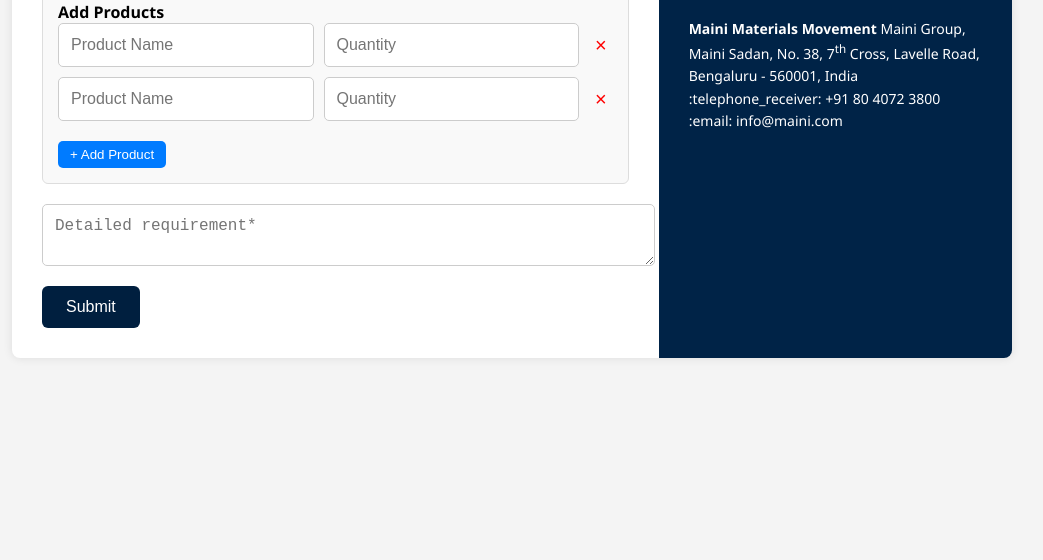
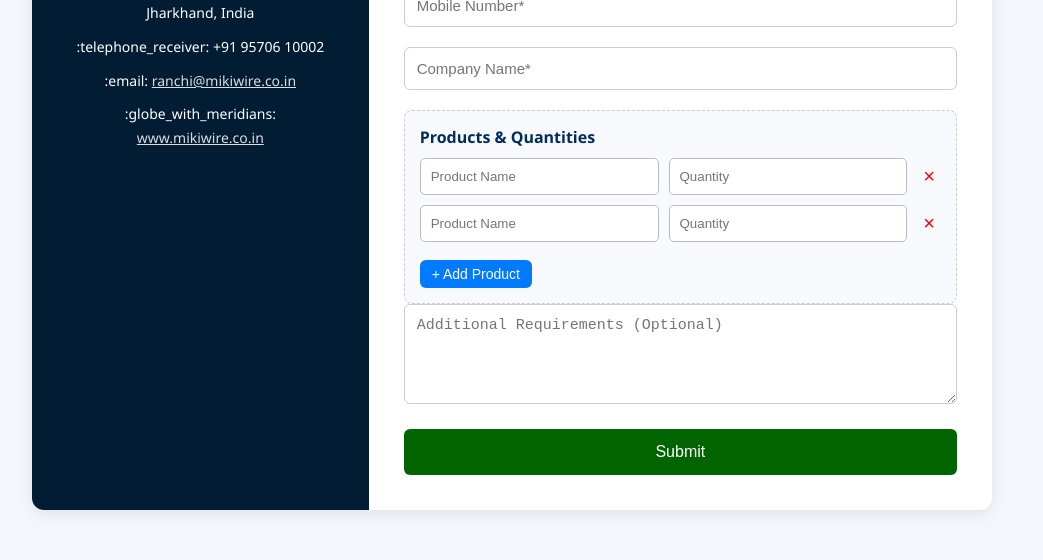
Before and after one commit to Shruthi-61/miki-form, a plain HTML site: page index.html in a window 1280 px wide. Shown: the part 368-928 px from the top of the page, without its empty margins (128-1171 px from the left). Before the commit the page ends 800 px from the top, so only its background shows below. Drawn offline with Linux system fonts and the light colour scheme.

Commit message:
Update index.html

```diff
--- a/index.html
+++ b/index.html
@@ -2,54 +2,94 @@
 <html lang="en">
 <head>
   <meta charset="UTF-8" />
-<title>Get a Quote</title>
+  <meta name="viewport" content="width=device-width, initial-scale=1.0"/>
+  <title>Get a Quote - Miki Wire Works</title>
   <style>
+    * {
+      box-sizing: border-box;
+    }
     body {
       font-family: 'Segoe UI', sans-serif;
-     background-color: #F4F4F4;
       margin: 0;
       padding: 0;
+      background-color: #F3F6FB;
     }
-   .container {
+    .wrapper {
       display: flex;
-     flex-direction: row;
-     max-width: 1000px;
+      flex-wrap: wrap;
+      max-width: 960px;
       margin: 50px auto;
-     background-color: #fff;
-     border-radius: 8px;
-     box-shadow: 0 0 10px rgba(0, 0, 0, 0.1);
+      background: #fff;
+      border-radius: 12px;
+      box-shadow: 0 4px 14px rgba(0,0,0,0.08);
       overflow: hidden;
+    }
+    .info-section {
+      flex: 1;
+      background-color: #011C33;
+      color: white;
+      padding: 30px;
+      display: flex;
+      flex-direction: column;
+      justify-content: flex-start;
+      align-items: center;
+      text-align: center;
+    }
+    .info-section img {
+      width: 150px;
+      margin-bottom: 20px;
+      border-radius: 10px;
+    }
+    .info-section h3 {
+      font-size: 20px;
+      margin-bottom: 20px;
+    }
+    .info-section p {
+      font-size: 14px;
+      line-height: 1.7;
+      margin: 5px 0;
+    }
+    .info-section a {
+      color: #ddd;
+      text-decoration: underline;
     }
     .form-section {
       flex: 2;
-     padding: 30px;
+      padding: 35px;
     }
-   .form-section h2 {
-     font-size: 28px;
-     margin-bottom: 20px;
+    h2 {
+      text-align: center;
+      margin-bottom: 25px;
+      color: #003366;
     }
-   .form-grid {
-     display: grid;
-     grid-template-columns: 1fr 1fr;
+    .form-group {
+      display: flex;
+      flex-wrap: wrap;
       gap: 20px;
     }
-   .form-grid textarea,
-   #product-section {
-     grid-column: span 2;
+    .form-group input,
+    .form-group textarea {
+      flex: 1 1 100%;
+      padding: 12px;
+      font-size: 15px;
+      border: 1px solid #ccc;
+      border-radius: 6px;
     }
-   .form-grid input,
-   .form-grid textarea {
-     width: 100%;
-     padding: 12px;
-     border: 1px solid #ccc;
-     border-radius: 5px;
-     font-size: 16px;
+    textarea {
+      resize: vertical;
+      min-height: 100px;
     }
     #product-section {
-     background: #F9F9F9;
+      margin-top: 20px;
+      background-color: #F8F9FC;
       padding: 15px;
-     border: 1px solid #ddd;
-     border-radius: 6px;
+      border: 1px dashed #ccc;
+      border-radius: 8px;
+    }
+    #product-section h3 {
+      margin: 0 0 10px;
+      font-size: 16px;
+      color: #002D5D;
     }
     .product-row {
       display: flex;
@@ -58,90 +98,87 @@
     }
     .product-row input {
       flex: 1;
+      padding: 10px;
+      border-radius: 5px;
+      border: 1px solid #bbb;
     }
     .remove-btn {
       background: none;
       border: none;
+      font-size: 20px;
       color: red;
-     font-size: 20px;
       cursor: pointer;
     }
     .add-product {
+      margin-top: 8px;
+      padding: 6px 12px;
+      font-size: 14px;
       background-color: #007BFF;
       color: white;
-     padding: 6px 12px;
-     border: none;
-     border-radius: 5px;
-     cursor: pointer;
-     margin-top: 10px;
-   }
-   .submit-button {
-     margin-top: 20px;
-     background-color: #001F3F;
-     color: #fff;
-     padding: 12px 24px;
       border: none;
       border-radius: 6px;
       cursor: pointer;
+    }
+    .submit-btn {
+      width: 100%;
+      background: #006400;
+      color: white;
+      padding: 14px;
       font-size: 16px;
+      border: none;
+      border-radius: 6px;
+      margin-top: 25px;
+      cursor: pointer;
     }
-   .submit-button:hover {
-     background-color: #003366;
+    .submit-btn:hover {
+      background: #004D00;
     }
-   .contact-section {
-     flex: 1;
-     background-color: #002347;
-     color: #fff;
-     padding: 30px;
-     display: flex;
+    @media (max-width: 768px) {
+      .wrapper {
         flex-direction: column;
-     justify-content: center;
       }
-   .contact-section img {
-     max-width: 120px;
-     margin-bottom: 20px;
+      .info-section,
+      .form-section {
+        flex: 1 1 100%;
       }
-   .contact-section p {
-     font-size: 14px;
-     line-height: 1.6;
     }
   </style>
 </head>
 <body>
-<div class="container">
+<div class="wrapper">
+  <div class="info-section">
+    <img src="https://mikiwires.file.force.com/sfc/dist/version/renditionDownload?rendition=ORIGINAL_Png&versionId=068Ho00000c8qPv&operationContext=DELIVERY&contentId=05THo00002K9SZH&page=0&d=/a/Ho000001sjlS/TwPD6c_yCbrHwhuGLw7MfvqBdUBTdOqapUeyzm3itoc&oid=00DHo00000AIQV6&dpt=null&viewId=" alt="Miki Logo">
+    <h3>We would love to welcome you to our office</h3>
+    <p><strong>Miki Wire Works Pvt. Ltd.</strong></p>
+    <p>At & P.O. Mahilong, Ranchi - 835013,<br>Jharkhand, India</p>
+    <p>:telephone_receiver: +91 95706 10002</p>
+    <p>:email: <a href="mailto:ranchi@mikiwire.co.in">ranchi@mikiwire.co.in</a></p>
+    <p>:globe_with_meridians: <a href="https://www.mikiwire.co.in" target="_blank">www.mikiwire.co.in</a></p>
+  </div>
   <div class="form-section">
-<h2>Get a Quote</h2>
-<form action="https://webto.salesforce.com/servlet/servlet.WebToLead?encoding=UTF-8&orgId=00DKZ000006jHtt"
-         method="POST" onsubmit="return prepareForm()">
-<input type="hidden" name="oid" value="00DKZ000006jHtt">
-<input type="hidden" name="retURL" value="https://www.mainimaterials.com/thank-you.html">
-       <div class="form-grid">
+    <h2>Request a Quote</h2>
+    <form action="https://webto.salesforce.com/servlet/servlet.WebToLead?encoding=UTF-8&orgId=00DHo00000AIQV6" method="POST" onsubmit="return prepareForm()">
+      <input type="hidden" name="oid" value="00DHo00000AIQV6">
+      <input type="hidden" name="retURL" value="https://google.com">
+      <input type="hidden" name="lead_source" value="Website">
+      <div class="form-group">
         <input type="text" name="first_name" placeholder="First Name*" required />
         <input type="text" name="last_name" placeholder="Last Name*" required />
-<input type="email" name="email" placeholder="Enter your email*" required />
-<input type="tel" name="mobile" placeholder="Contact*" required />
-<input type="text" name="company" id="company" placeholder="Organization*" required />
-       <!-- Product section -->
+        <input type="email" name="email" placeholder="Email*" required />
+        <input type="tel" name="mobile" placeholder="Mobile Number*" required />
+        <input type="text" name="company" placeholder="Company Name*" required />
+      </div>
       <div id="product-section">
-<strong>Add Products</strong>
+        <h3>Products & Quantities</h3>
         <div id="product-list"></div>
         <button type="button" class="add-product" onclick="addProductRow()">+ Add Product</button>
       </div>
-       <!-- Hidden field to store product names and quantities -->
-<textarea name="00NKZ000008LQ7l" id="00NKZ000008LQ7l" style="display:none;"></textarea>
-       <textarea name="description" placeholder="Detailed requirement*" ></textarea>
+      <textarea id="00NHo00000h6p4u" name="00NHo00000h6p4u" style="display:none;"></textarea>
+      <div class="form-group">
+        <textarea name="description" placeholder="Additional Requirements (Optional)"></textarea>
       </div>
-     <button type="submit" class="submit-button">Submit</button>
+      <button type="submit" class="submit-btn">Submit</button>
     </form>
-</div>
- <div class="contact-section">
-<img src="https://digitize-mainis.file.force.com/sfc/dist/version/renditionDownload?rendition=ORIGINAL_Png&versionId=068KZ000004rmwZ&operationContext=DELIVERY&contentId=05TKZ00000Nv1i8&page=0&d=/a/KZ000000H4ks/0VQaGLLG_Ip7_jej7Fnhia3hzPacDQFZuwV_MIinNYc&oid=00DKZ000006jHtt&dpt=null&viewId=" alt="Maini Logo">
-<p><strong>Maini Materials Movement</strong>
-     Maini Group, Maini Sadan,
-     No. 38, 7<sup>th</sup> Cross,
-     Lavelle Road, Bengaluru - 560001, India
-     :telephone_receiver: +91 80 4072 3800
-     :email: info@maini.com</p>
   </div>
 </div>
 <script>
@@ -168,17 +205,13 @@
         result.push(`${name} - ${qty}`);
       }
     }
-   document.getElementById("00NKZ000008LQ7l").value = result.join("\n");
+    document.getElementById("00NHo00000h6p4u").value = result.join("\n");
   }
   function prepareForm() {
     combineProducts();
-   const companyField = document.getElementById("company");
-   if (!companyField.value.trim()) {
-     companyField.value = "Maini Customer";
-   }
     return true;
   }
- // Load default 2 product rows
+  // Add two default product rows
   for (let i = 0; i < 2; i++) addProductRow();
 </script>
 </body>
```
Lines whose indentation alone changed are shown as unchanged.
